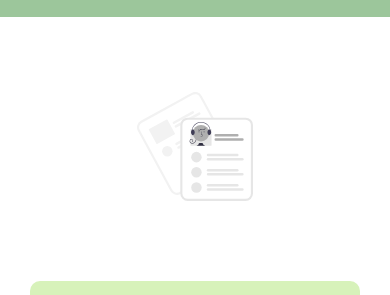
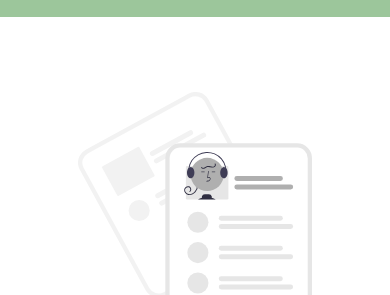
Before and after one commit to DhabiaRamos/formulario-dev, a plain HTML site: page index.html in a window 390 px wide. Shown: the part 155-450 px from the top of the page. Drawn offline with nearby package versions, Linux system fonts and the light colour scheme.

Commit message:
ajustei o tamanho da imagem inicial no @media

```diff
--- a/style.css
+++ b/style.css
@@ -237,6 +237,10 @@ h2{
         gap: 4px;
     }
 
+    #img-form{
+        max-width: 60%;
+    }
+
     form{
         margin: 30px;
         border: none;
```
